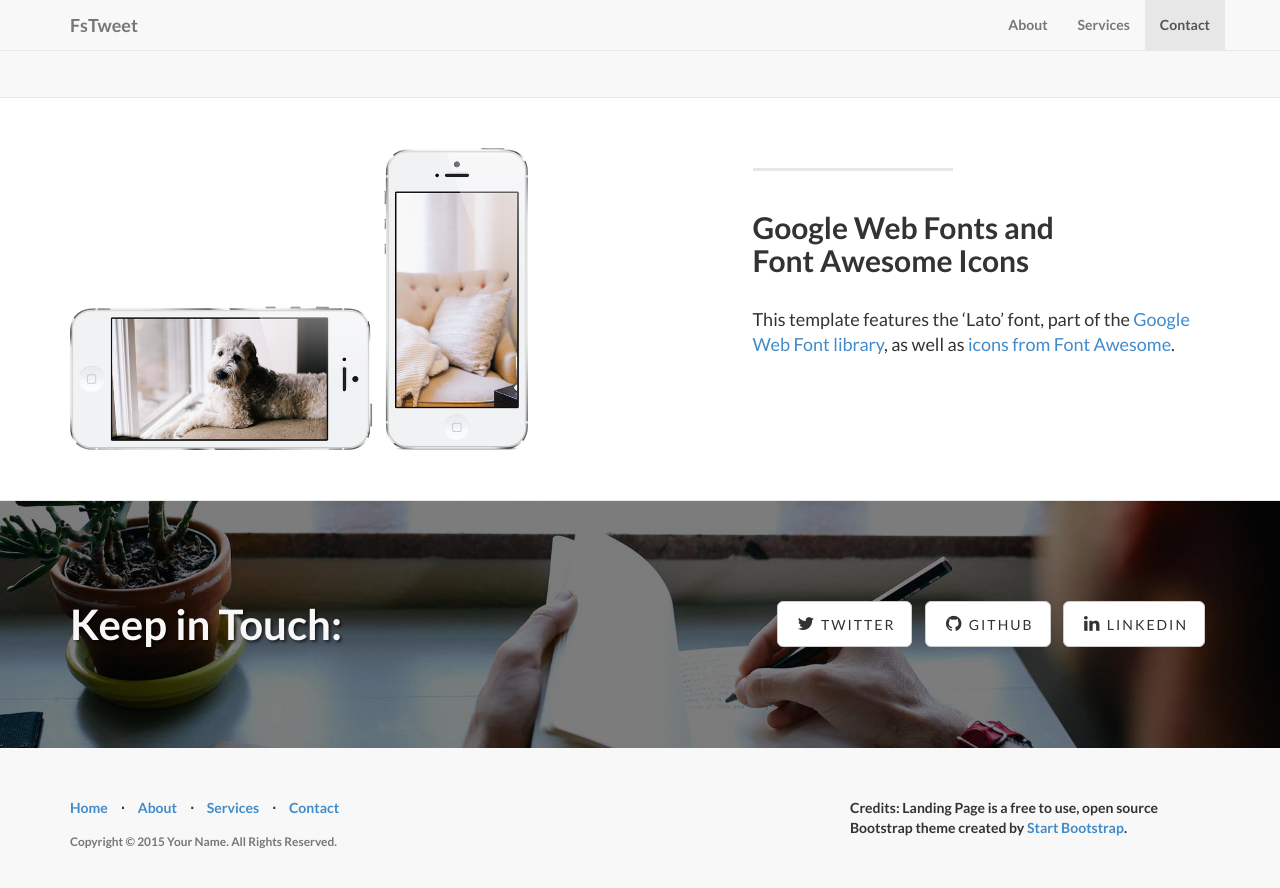
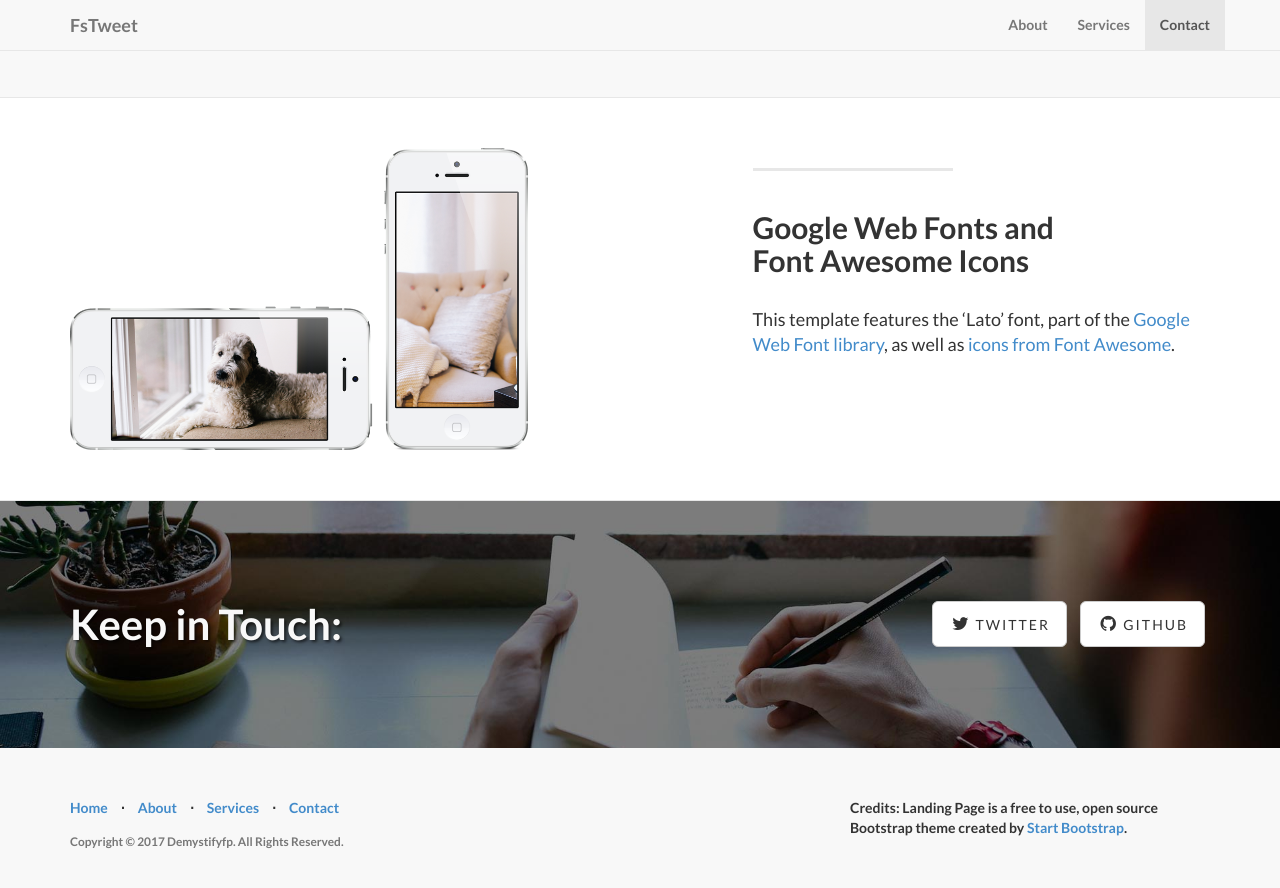
Before and after one commit to demystifyfp/FsApplied2, a Jekyll site: the page built from index.html, in a window 1280 px wide and 900 px high, scrolled down 1902 px. Shown: the top 888 px of the window. Built offline with Jekyll 4.4.1, drawn with Linux system fonts in a browser that asks for light colours; nearby versions of some CDN libraries; library files that are not in the unit come from our copies.

Commit message:
updates social

```diff
--- a/_config.yml
+++ b/_config.yml
@@ -10,7 +10,7 @@
   You can edit this line in _config.yml. It will appear in your document
   head meta (for Google search results) and in your feed.xml site
   description.
-copyright: 'Copyright &copy; 2015 Your Name. All Rights Reserved.'
+copyright: 'Copyright &copy; 2017 Demystifyfp. All Rights Reserved.'
 credits: 'Credits: Landing Page is a free to use, open source Bootstrap theme created by <a href="http://startbootstrap.com/">Start Bootstrap</a>.'
 
 # ----------------------- #
@@ -27,8 +27,6 @@
 
 social:
   - title: twitter
-    url: https://twitter.com/SBootstrap
+    url: https://twitter.com/demystifyfp
   - title: github
-    url: https://github.com/IronSummitMedia/startbootstrap
-  - title: linkedin
-    url:
+    url: https://github.com/demystifyfp
```
